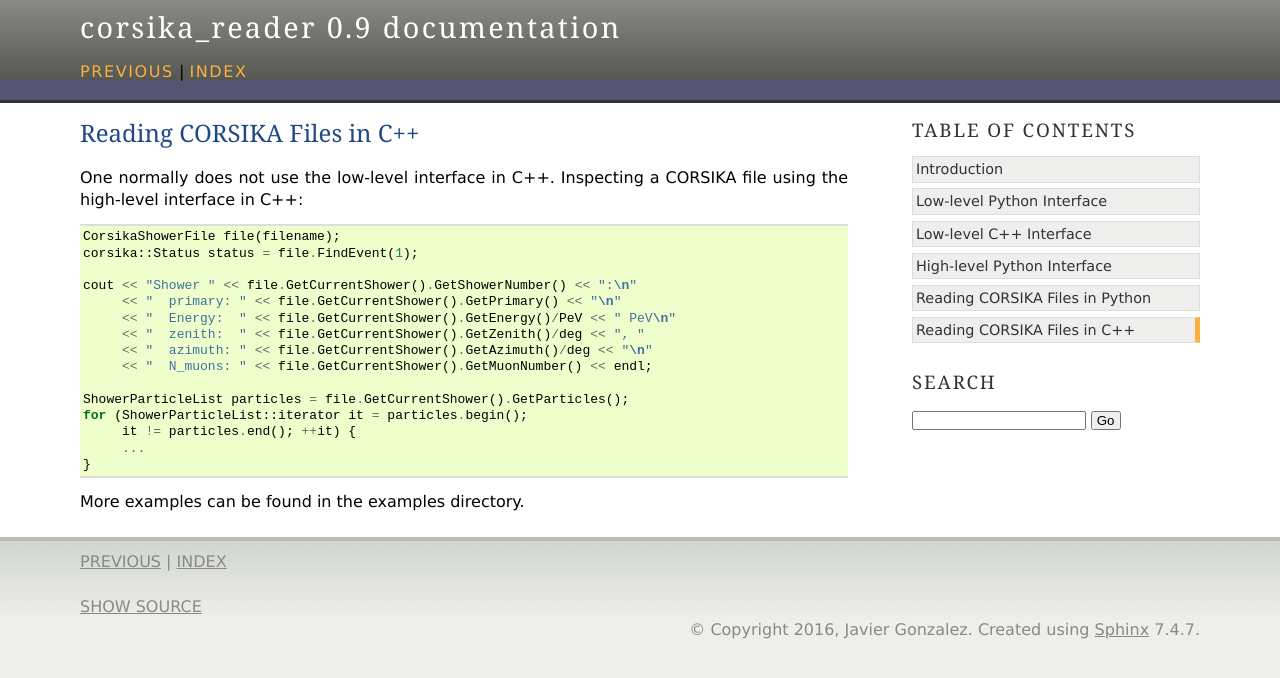
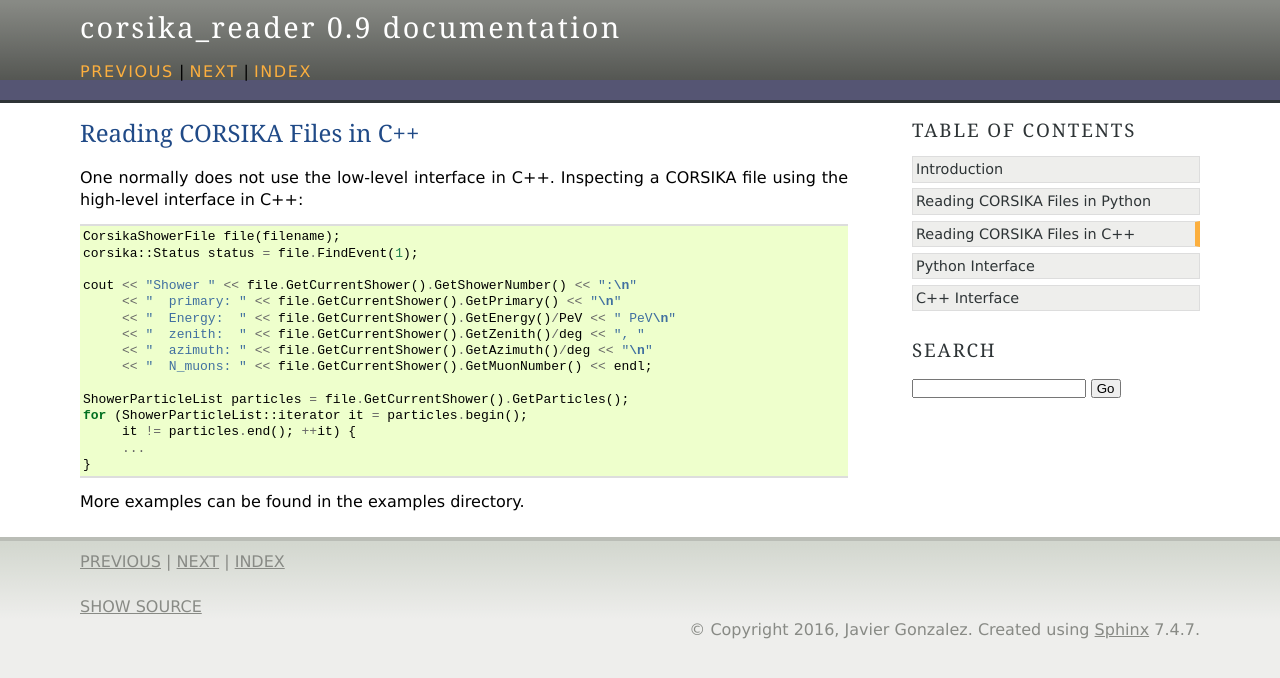
Before and after one commit to icecube/corsika_reader, a Sphinx documentation site: the page built from docs/cpp_example.rst, in a window 1280 px wide. Shown: the top 678 px of the page. Built offline with Sphinx 7.4.7, drawn with Linux system fonts in a browser that asks for light colours.

```diff
--- a/docs/high_level.rst
+++ /dev/null
@@ -1,12 +0,0 @@
-
-.. index:: High-level CORSIKA Reader
-.. _high_level_CorsikaReader:
-
-High-level Python Interface
----------------------------
-
-.. doxygenclass:: corsika::CorsikaShowerFile
-   :members:
-
-.. doxygenclass:: corsika::CorsikaParticle
-   :members:
--- a/docs/index.rst
+++ b/docs/index.rst
@@ -3,7 +3,7 @@ CORSIKA Reader
 
 .. toctree::
    intro
-   low_level
-   high_level
    python_example
    cpp_example
+   python_api
+   cpp_api
```
Also changed, not shown: README.md (+2 -4 lines), docs/cpp_api.rst (added, +23 -0 lines), docs/low_level.rst (deleted, +0 -20 lines), docs/python_api.rst (added, +25 -0 lines).
